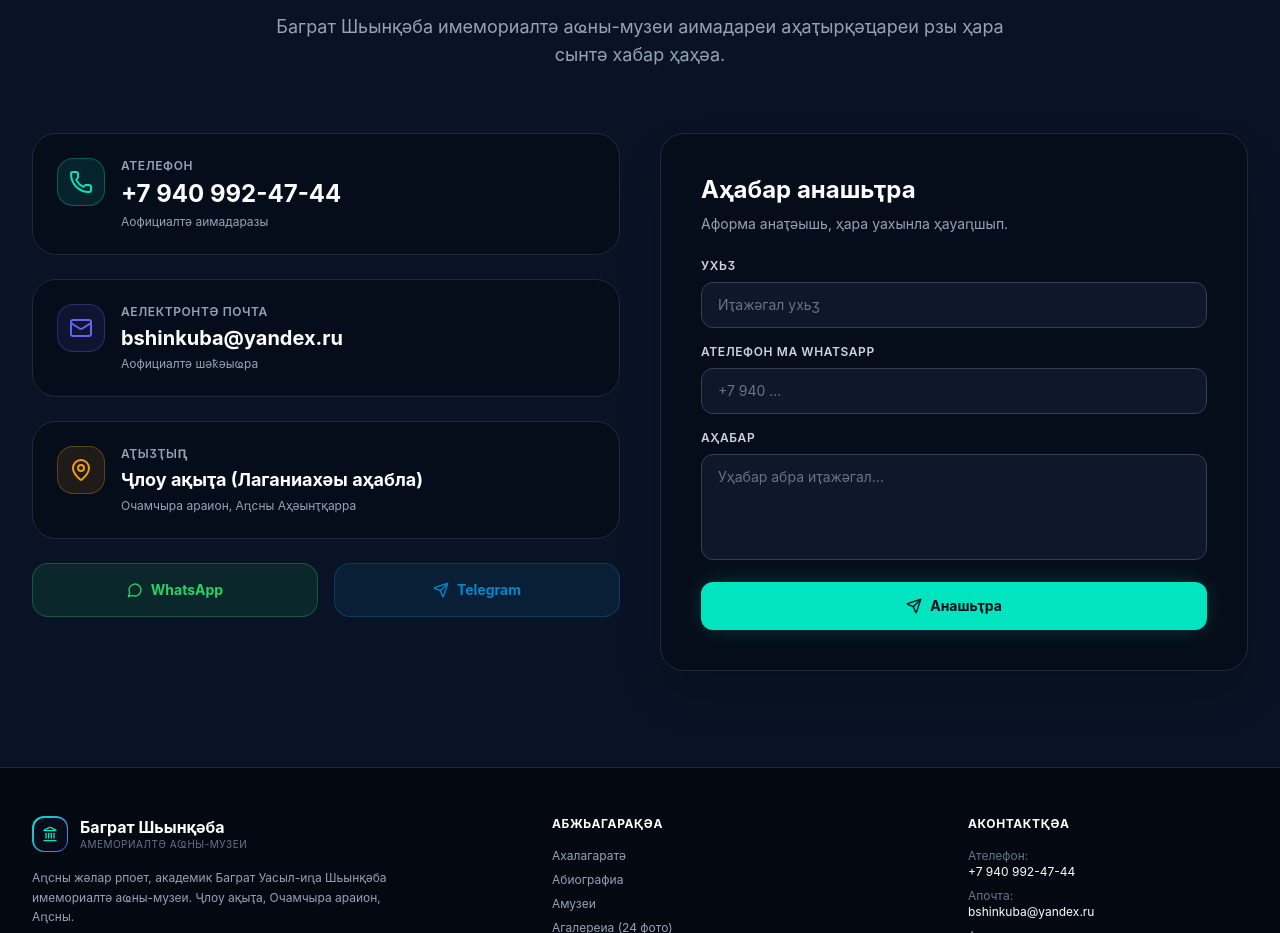
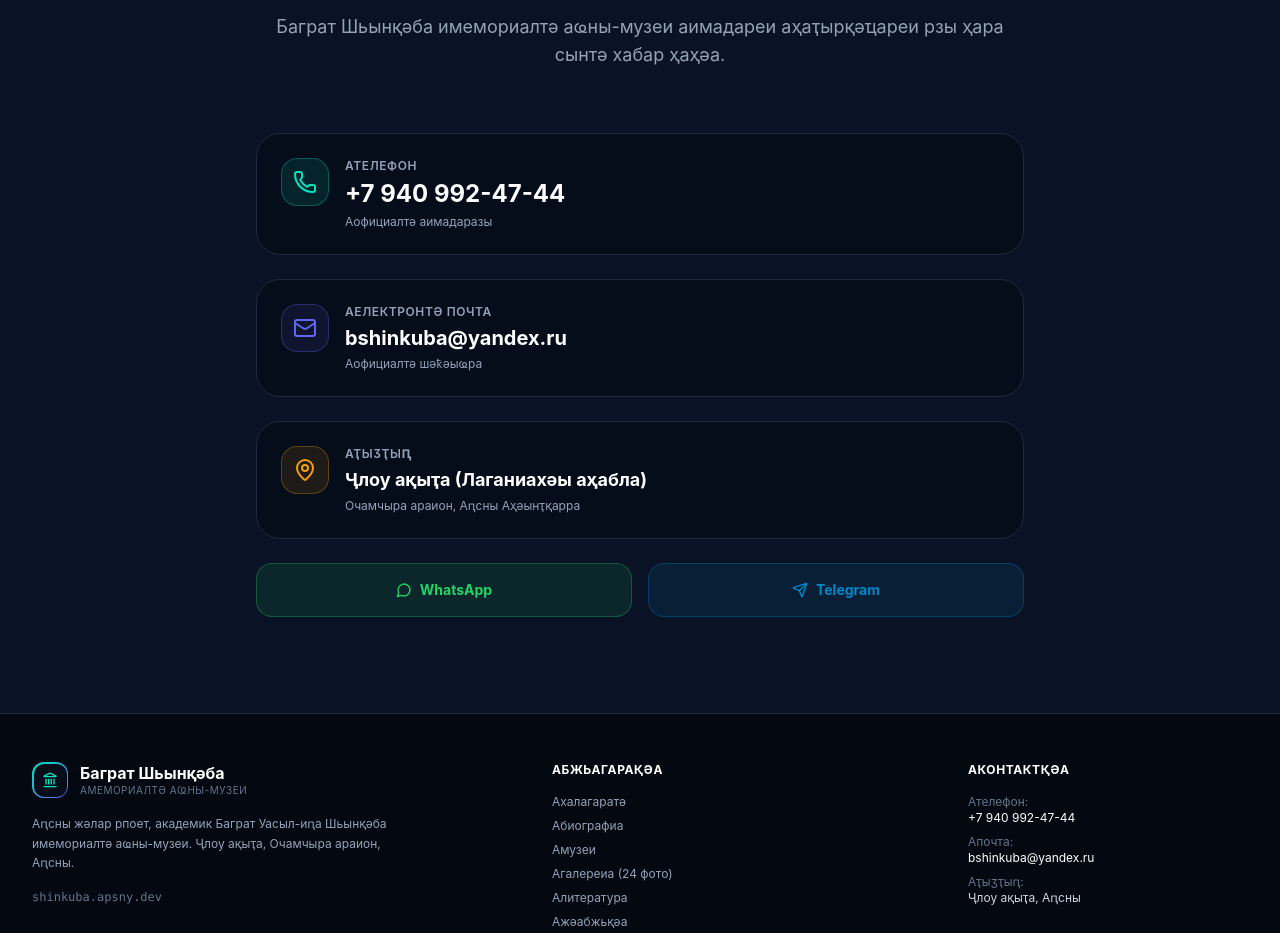
Before and after one commit to ApsuaHatsa/shinkuba, a Next.js app: page / in a window 1280 px wide. Shown: the part 8180-9113 px from the top of the page. Built offline with nearby package versions, Linux system fonts and the light colour scheme.

Commit message:
refactor(ui): remove unconfigured contact form

```diff
--- a/components/ContactSection.tsx
+++ b/components/ContactSection.tsx
@@ -1,25 +1,9 @@
 "use client";
 
-import React, { useState } from "react";
-import { Phone, Mail, MapPin, Send, MessageCircle, CheckCircle2, Landmark } from "lucide-react";
+import React from "react";
+import { Phone, Mail, MapPin, Send, MessageCircle } from "lucide-react";
 
 export const ContactSection: React.FC = () => {
-  const [formSubmitted, setFormSubmitted] = useState(false);
-  const [formData, setFormData] = useState({
-    name: "",
-    phone: "",
-    message: "",
-  });
-
-  const handleSubmit = (e: React.FormEvent) => {
-    e.preventDefault();
-    setFormSubmitted(true);
-    setTimeout(() => {
-      setFormSubmitted(false);
-      setFormData({ name: "", phone: "", message: "" });
-    }, 5000);
-  };
-
   return (
     <section id="contact" className="py-24 relative bg-[#0B1528]/80 border-t border-slate-800">
       <div className="max-w-7xl mx-auto px-4 sm:px-6 lg:px-8 relative z-10">
@@ -38,10 +22,8 @@ export const ContactSection: React.FC = () => {
           </p>
         </div>
 
-        <div className="grid grid-cols-1 lg:grid-cols-12 gap-10">
-
-          {/* Left: Contact Info Cards */}
-          <div className="lg:col-span-6 flex flex-col gap-6">
+        {/* Contact Info Cards (Centered Layout) */}
+        <div className="max-w-3xl mx-auto flex flex-col gap-6">
 
           {/* Phone Card */}
           <div className="p-6 rounded-3xl bg-[#060D1A] border border-slate-800 hover:border-[#00E5C0]/40 transition-all flex items-start gap-4">
@@ -65,7 +47,7 @@ export const ContactSection: React.FC = () => {
           </div>
 
           {/* Email Card */}
-            <div className="p-6 rounded-3xl bg-[#060D1A] border border-slate-800 hover:border-[#00E5C0]/40 transition-all flex items-start gap-4">
+          <div className="p-6 rounded-3xl bg-[#060D1A] border border-slate-800 hover:border-[#6366F1]/40 transition-all flex items-start gap-4">
             <div className="w-12 h-12 rounded-2xl bg-[#6366F1]/10 border border-[#6366F1]/30 text-[#6366F1] flex items-center justify-center flex-shrink-0">
               <Mail className="w-6 h-6" />
             </div>
@@ -127,84 +109,6 @@ export const ContactSection: React.FC = () => {
           </div>
 
         </div>
-
-          {/* Right: Message Form */}
-          <div className="lg:col-span-6">
-            <div className="p-8 sm:p-10 rounded-3xl bg-[#060D1A] border border-slate-800 shadow-2xl relative">
-              <h3 className="text-xl sm:text-2xl font-bold text-white mb-2">
-                Аҳабар анашьҭра
-              </h3>
-              <p className="text-xs sm:text-sm text-slate-400 mb-6">
-                Аформа анаҭәышь, ҳара уахынла ҳауаԥшып.
-              </p>
-
-              {formSubmitted ? (
-                <div className="p-6 rounded-2xl bg-[#00E5C0]/10 border border-[#00E5C0]/40 text-center animate-in fade-in">
-                  <CheckCircle2 className="w-12 h-12 text-[#00E5C0] mx-auto mb-3" />
-                  <div className="text-lg font-bold text-white mb-1">
-                    Иҭабуп! Ҳауцәажәоит
-                  </div>
-                  <p className="text-xs text-slate-300">
-                    Узыҳәаз ҭаҳагалеит, иаарласны ҳшәаԥшып.
-                  </p>
-                </div>
-              ) : (
-                <form onSubmit={handleSubmit} className="space-y-4">
-                  <div>
-                    <label className="block text-xs font-semibold text-slate-300 uppercase tracking-wider mb-2">
-                      Ухьӡ
-                    </label>
-                    <input
-                      type="text"
-                      required
-                      value={formData.name}
-                      onChange={(e) => setFormData({ ...formData, name: e.target.value })}
-                      placeholder="Иҭажәгал ухьӡ"
-                      className="w-full px-4 py-3 rounded-xl bg-slate-900 border border-slate-700 text-white placeholder-slate-500 focus:outline-none focus:border-[#00E5C0] text-sm transition-colors"
-                    />
-                  </div>
-
-                  <div>
-                    <label className="block text-xs font-semibold text-slate-300 uppercase tracking-wider mb-2">
-                      Ателефон ма WhatsApp
-                    </label>
-                    <input
-                      type="tel"
-                      required
-                      value={formData.phone}
-                      onChange={(e) => setFormData({ ...formData, phone: e.target.value })}
-                      placeholder="+7 940 ..."
-                      className="w-full px-4 py-3 rounded-xl bg-slate-900 border border-slate-700 text-white placeholder-slate-500 focus:outline-none focus:border-[#00E5C0] text-sm transition-colors"
-                    />
-                  </div>
-
-                  <div>
-                    <label className="block text-xs font-semibold text-slate-300 uppercase tracking-wider mb-2">
-                      Аҳабар
-                    </label>
-                    <textarea
-                      rows={4}
-                      value={formData.message}
-                      onChange={(e) => setFormData({ ...formData, message: e.target.value })}
-                      placeholder="Уҳабар абра иҭажәгал..."
-                      className="w-full px-4 py-3 rounded-xl bg-slate-900 border border-slate-700 text-white placeholder-slate-500 focus:outline-none focus:border-[#00E5C0] text-sm transition-colors resize-none"
-                    />
-                  </div>
-
-                  <button
-                    type="submit"
-                    className="w-full py-3.5 rounded-xl bg-[#00E5C0] hover:bg-[#5EEAD4] text-[#060D1A] font-bold text-sm transition-all shadow-glow-teal flex items-center justify-center gap-2 hover:scale-[1.02]"
-                  >
-                    <Send className="w-4 h-4" />
-                    <span>Анашьҭра</span>
-                  </button>
-                </form>
-              )}
-            </div>
-          </div>
-
-        </div>
-
       </div>
     </section>
   );
```
Lines whose indentation alone changed are shown as unchanged.
